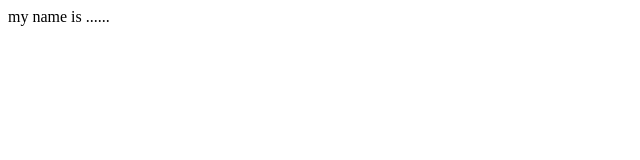
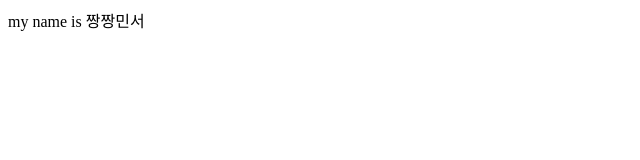
Before and after one commit to jjangjjangmin/jjangjjangminseo, a plain HTML site: page index.html in a window 1280 px wide. Shown: the whole page, without its empty margins (0-640 px from the left). Drawn offline with Linux system fonts and the light colour scheme.

Commit message:
Update index.html

```diff
--- a/index.html
+++ b/index.html
@@ -1,7 +1,14 @@
-<html>
+<html> <head>
+<title>짱짱민서 화이팅..!</title>
+</head>
+<body>
 
-<head> <title> </title> </head>
-<body>
-my name is ......
+<font clolor="#B5B2FF">
+my name is 짱짱민서<br>
+</font>
+
+<font color="#ffffff"> 짱짱민서</font>
+
+
 </body>
 </html>
```
